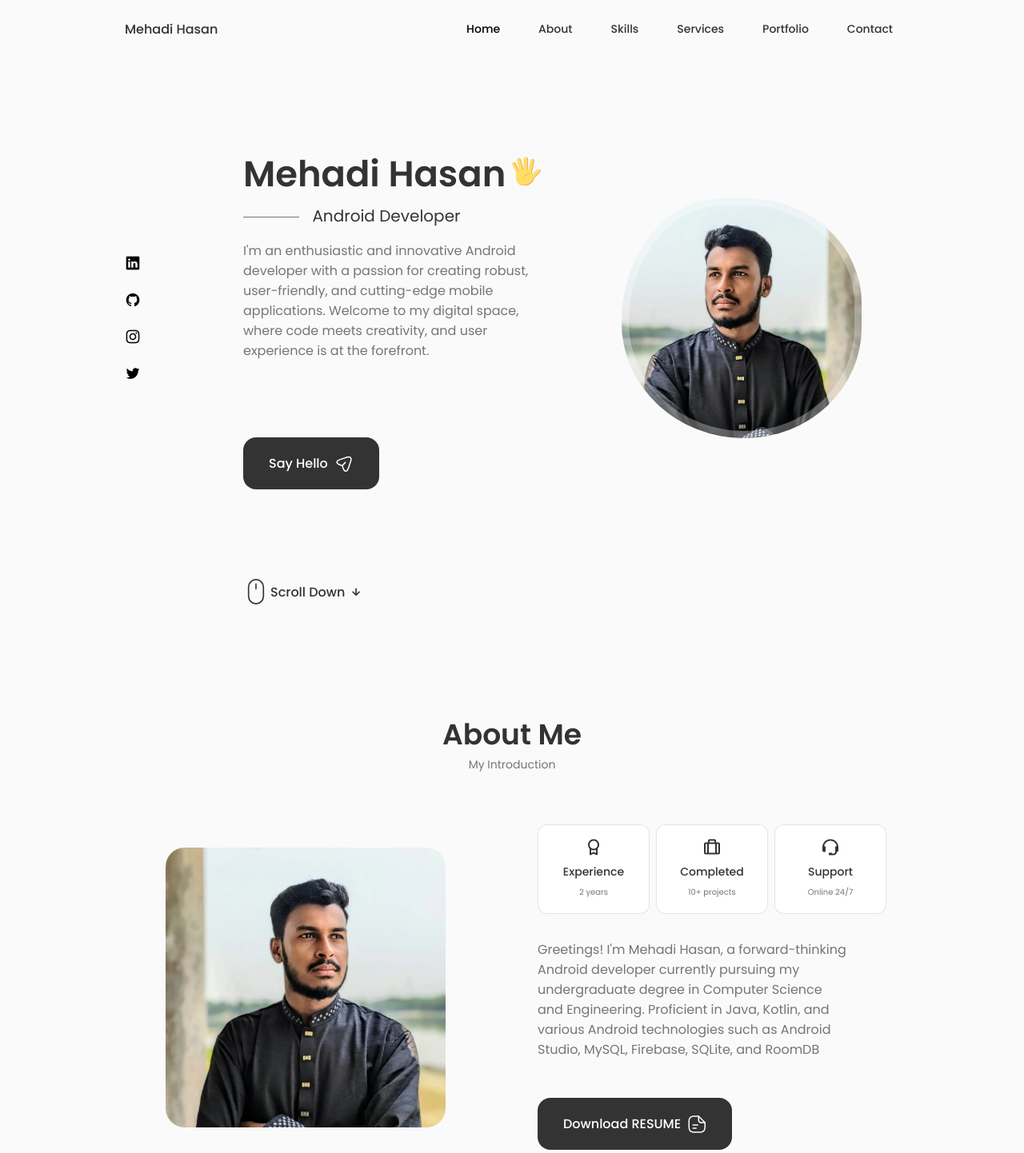
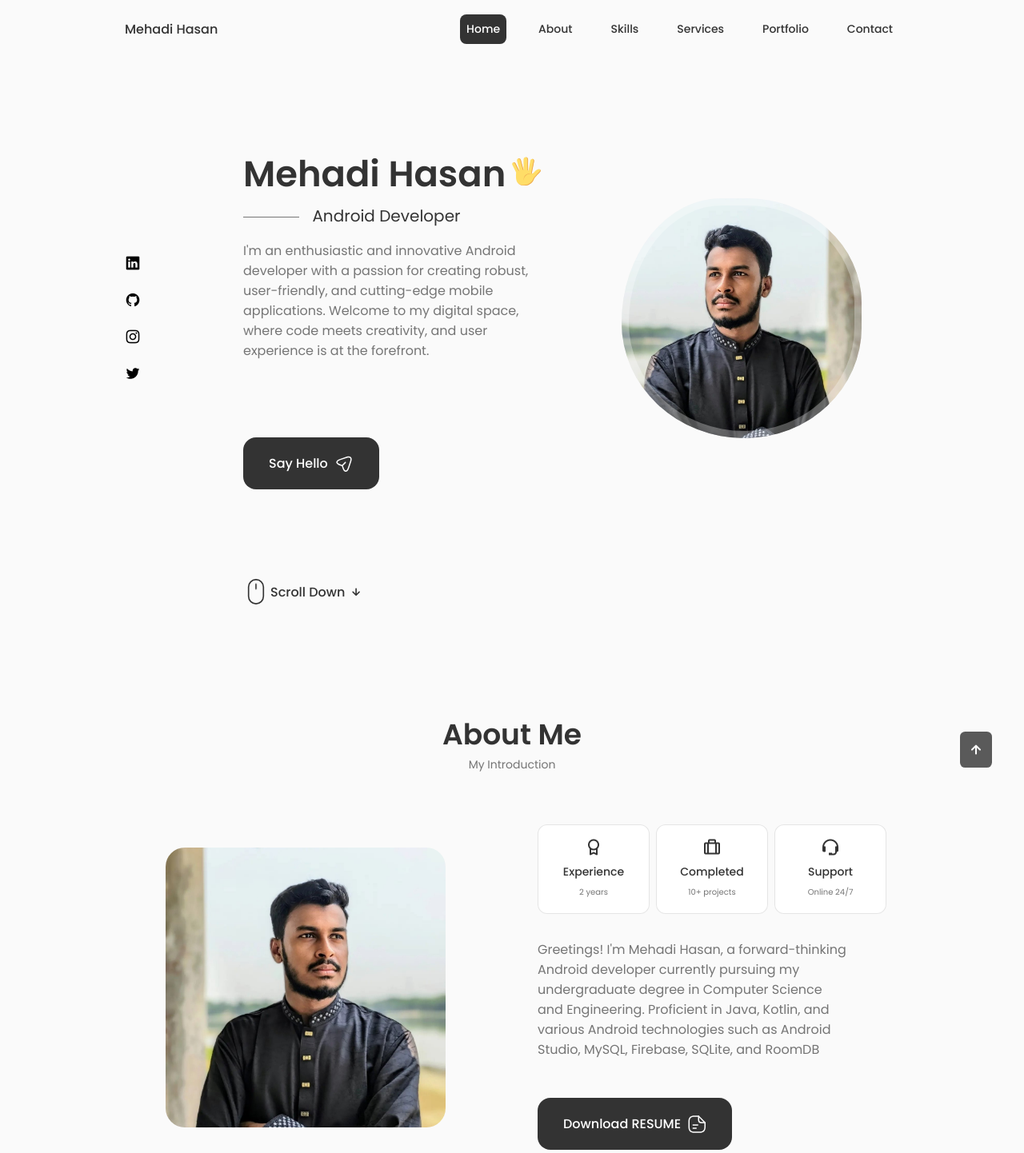
Before and after one commit to mehadishakil/Portfolio, a React (Create React App) app: page / in a window 1280 px wide. Shown: the top 1442 px of the page at 80% size. Built offline with nearby package versions, Linux system fonts and the light colour scheme.

Commit message:
Scrollup feature added, ActiveNav feature added - 13th commit

```diff
--- a/src/App.js
+++ b/src/App.js
@@ -10,6 +10,7 @@
 import Work from './components/work/Work';
 import Contact from './components/contact/Contact';
 import Footer from './components/footer/Footer';
+import ScrollUp from './components/scrollup/ScrollUp';
 
 const App = () => {
   return(
@@ -25,8 +26,10 @@
         <Testimonials />
         <Work />
         <Contact />
-        <Footer />
       </main>
+
+      <Footer />
+      <ScrollUp />
 
     </>
   )
--- a/src/components/header/Header.jsx
+++ b/src/components/header/Header.jsx
@@ -2,8 +2,16 @@
 import "./header.css";
 
 const Header = () => {
+  /*========================== Change Background Header ==============================*/
+  window.addEventListener("scroll", function() {
+    const header = document.querySelector(".header");
+    // when the scroll is higher than 200 viewport height, add the scroll-header class to a tag with the header tag
+    if(this.scrollY >= 80) header.classList.add("scroll-header");
+    else header.classList.remove("scroll-header");
+  });
   /*========================== Toggle Menu ==============================*/
   const[Toggle, showMenu] = useState(false);
+  const [activeNav, setActiveNav] = useState("#home");
 
   return(
     <header className="header">
@@ -13,37 +21,37 @@
         <div className={Toggle ? "nav__menu show-menu" : "nav__menu"}>
           <ul className="nav__list grid">
             <li className="nav__item">
-              <a href="#home" className="nav__link active-link">
+              <a href="#home" onClick={() => setActiveNav('#home')} className={activeNav === "#home" ? "nav__link active-link" : "nav__link"}>
                 <i className="uil uil-estate nav__icon"></i> Home
               </a>
             </li>
 
             <li className="nav__item">
-              <a href="#about" className="nav__link">
+              <a href="#about" onClick={() => setActiveNav('#about')} className={activeNav === "#about" ? "nav__link active-link" : "nav__link"}>
                 <i className="uil uil-user nav__icon"></i> About
               </a>
             </li>
 
             <li className="nav__item">
-              <a href="#skills" className="nav__link">
+              <a href="#skills" onClick={() => setActiveNav('#skills')} className={activeNav === "#skills" ? "nav__link active-link" : "nav__link"}>
                 <i className="uil uil-file-alt nav__icon"></i> Skills
               </a>
             </li>
 
             <li className="nav__item">
-              <a href="#services" className="nav__link">
+              <a href="#services" onClick={() => setActiveNav('#services')} className={activeNav === "#services" ? "nav__link active-link" : "nav__link"}>
                 <i className="uil uil-briefcase-alt nav__icon"></i>  Services
               </a>
             </li>
 
             <li className="nav__item">
-              <a href="#portfolio" className="nav__link">
+              <a href="#portfolio" onClick={() => setActiveNav('#portfolio')} className={activeNav === "#portfolio" ? "nav__link active-link" : "nav__link"}>
                 <i className="uil uil-scenery nav__icon"></i> Portfolio
               </a>
             </li>
 
             <li className="nav__item">
-              <a href="#contact" className="nav__link">
+              <a href="#contact" onClick={() => setActiveNav('#contact')} className={activeNav === "#contact" ? "nav__link active-link" : "nav__link"}>
                 <i className="uil uil-message nav__icon"></i> Contact
               </a>
             </li>
--- a/src/components/header/header.css
+++ b/src/components/header/header.css
@@ -39,7 +39,8 @@
   padding: 0.5rem;
 }
 
-.nav__link:hover {
+.nav__link:hover,
+.active-link {
   background-color: var(--title-color) !important;
   color: var(--container-color) !important;
 }
@@ -50,10 +51,12 @@
   display: none;
 }
 
-/* Active Link */
-.active-link {
-  color: var(--title-color-dark);
+
+/* Change background header */
+.scroll-header {
+  box-shadow: 0 -1px 4px rgba(0, 0, 0, 0.15);
 }
+
 
 
 /*========================== BREAKPOINT ==============================*/
--- /dev/null
+++ b/src/components/scrollup/ScrollUp.jsx
@@ -0,0 +1,18 @@
+import React from 'react';
+import "./scrollup.css"
+
+const ScrollUp = () => {
+  window.addEventListener("scroll", function() {
+    const scrollUp = document.querySelector(".scrollup");
+    // when the scroll is higher than 560 viewport height, add the show-scroll class to a tag with the scroll-top class
+    if(this.scrollY >= 560) scrollUp.classList.add("show-scroll");
+    else scrollUp.classList.remove("show-scroll");
+  });
+  return (
+    <a href="#" className="scrollup">
+      <i className="uil uil-arrow-up scrollup__icon"></i>
+    </a>
+  )
+}
+
+export default ScrollUp
--- /dev/null
+++ b/src/components/scrollup/scrollup.css
@@ -0,0 +1,52 @@
+.scrollup {
+  position: fixed;
+  right: 2.5rem;
+  bottom: -20%;
+  background-color: var(--title-color);
+  opacity: 0.8;
+  padding: 0.3rem 0.5rem;
+  border-radius: 0.4rem;
+  z-index: var(--z-tooltrip);
+  transition: .4s;
+}
+
+.scrollup__icon {
+  font-size: 1.5rem;
+  color: var(--container-color);
+}
+
+.scrollup:hover {
+  background-color: var(--title-color-dark);
+}
+
+/* Show Scroll */
+.show-scroll {
+  bottom: 3rem;
+}
+
+
+
+/*========================== BREAKPOINT ==============================*/
+/* For large devices */
+@media screen and (max-width: 992px) {
+  .scrollup {
+    right: 1.5rem;
+    padding: 0.25rem 0.4rem;
+  }
+
+  .scrollup__icon {
+    font-size: 1.25rem;
+  }
+}
+/* For medium devices */
+@media screen and (max-width: 768px) {
+  .show-scroll {
+    bottom: 4rem;
+  }
+}
+/* For small devices */
+@media screen and (max-width: 350px) {
+  .scrollup {
+    right: 1rem;
+  }
+}
```
